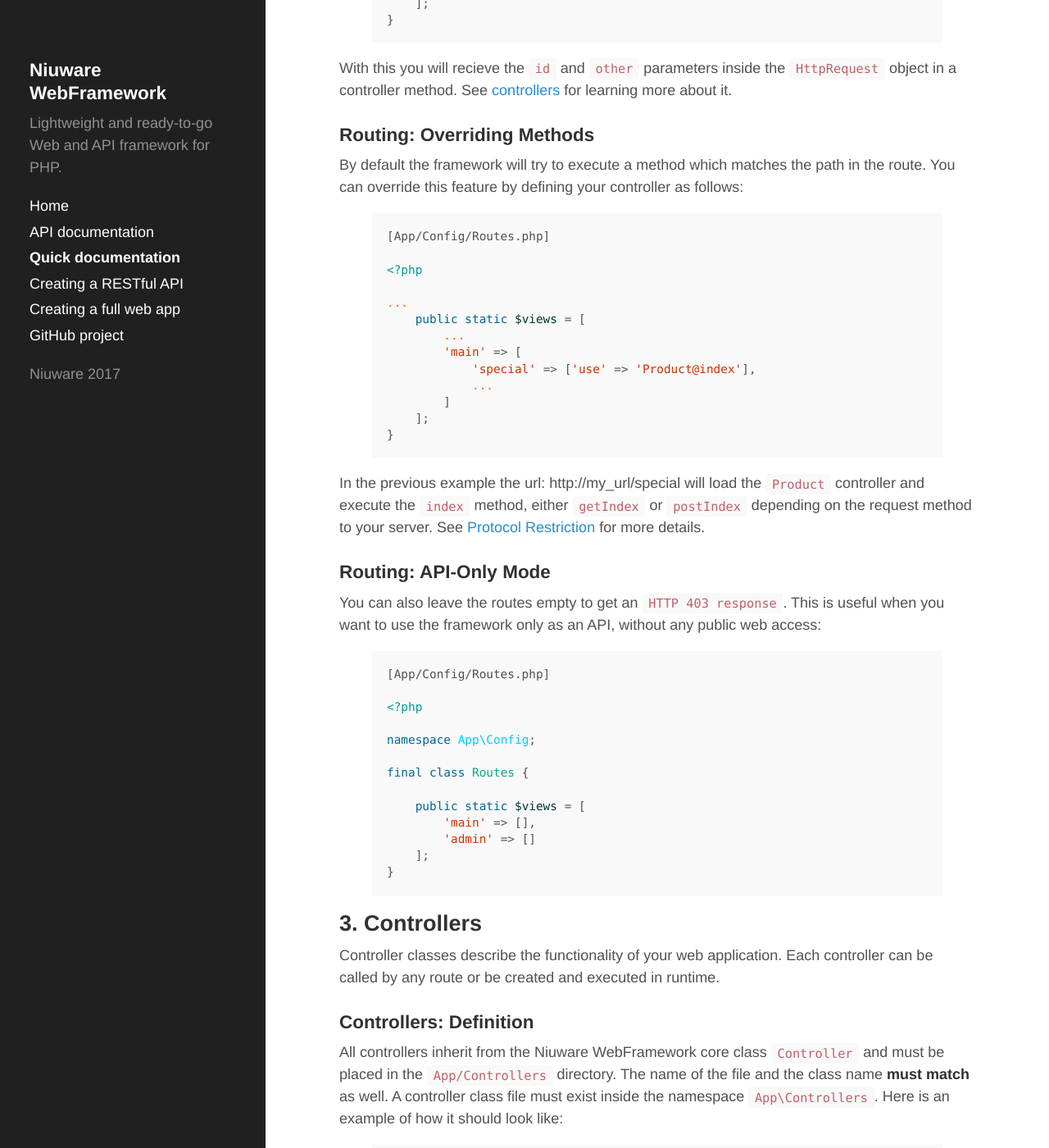
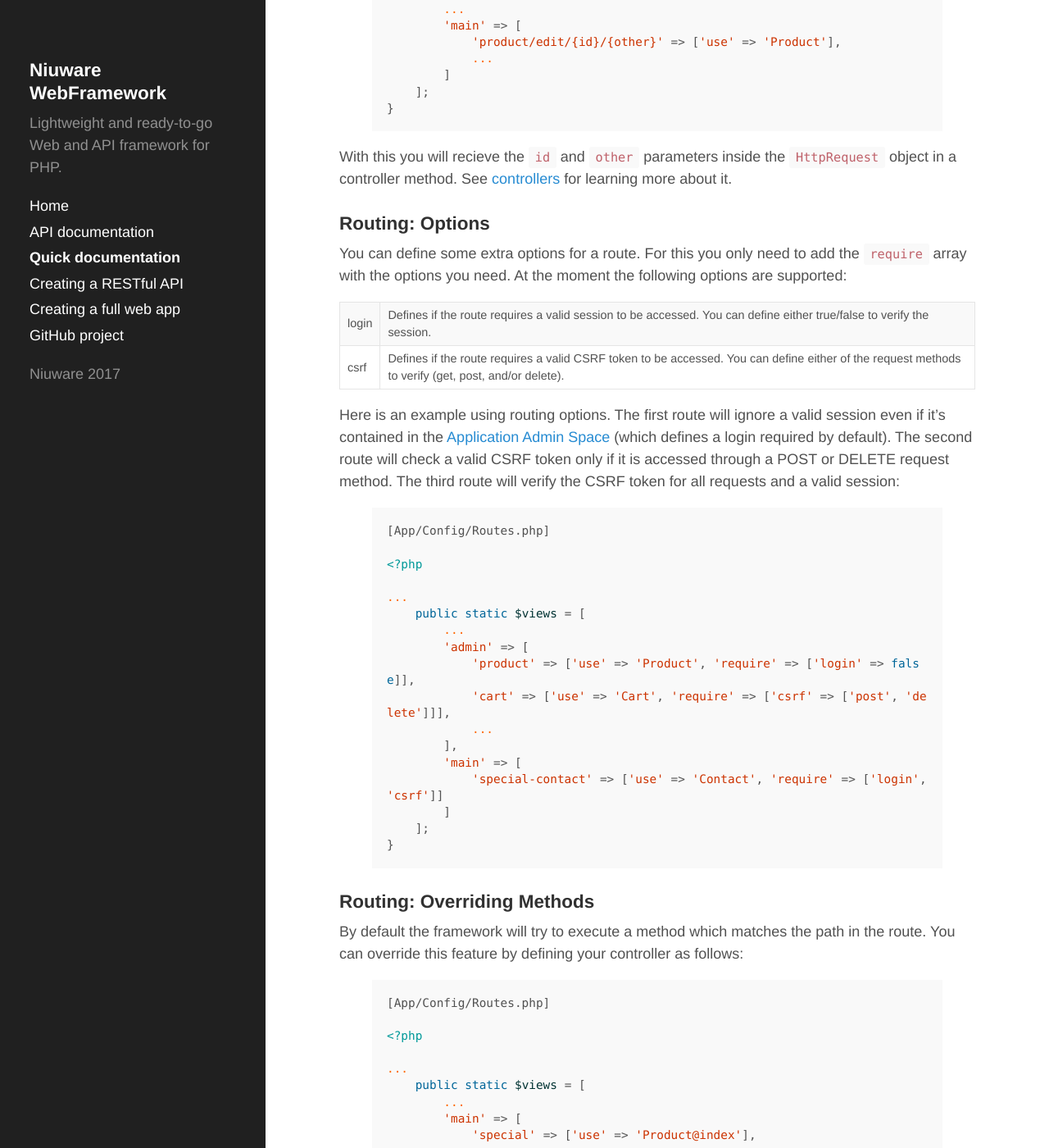
Before and after one commit to niuware/niuware.github.io, a Jekyll site: the page built from quick-docs.md, in a window 1280 px wide and 1400 px high, scrolled down 7020 px. Shown: the whole window at 82% size. Built offline with Jekyll 4.4.1, drawn with Linux system fonts in a browser that asks for light colours; some of the changed text lies outside the part shown.

Commit message:
Updated with Routing options

```diff
--- a/quick-docs.md
+++ b/quick-docs.md
@@ -12,8 +12,9 @@ This is a quick documentation on how to use all of the available features in Niu
   2.2 <a href="#routing-admin">Application Admin Space</a>
   2.3 <a href="#routing-spaces">Application Spaces</a>
   2.4 <a href="#routing-map">Mapped Variables</a>
-  2.5 <a href="#routing-override">Overriding Methods</a>
-  2.6 <a href="#routing-api">API-Only Mode</a>
+  2.5 <a href="#routing-options">Options</a>
+  2.6 <a href="#routing-override">Overriding Methods</a>
+  2.7 <a href="#routing-api">API-Only Mode</a>
 3. <a href="#controllers">Controllers</a>
   3.1 <a href="#controllers-define">Definition</a>
   3.2 <a href="#controllers-access">Calls</a>
@@ -243,6 +244,9 @@ final class Routes {
             // Login and CSRF check required
             'my-form' => ['use' => 'Cart', 'require' => ['login', 'csrf']],
 
+            // Login and CSRF custom check
+            'my-form' => ['use' => 'Cart', 'require' => ['login' => false, 'csrf' => ['get', 'post', 'delete']]],
+
             // Mapped variables
             'category/{name}' => ['use' => 'Category'],
 
@@ -364,6 +368,47 @@ You can map it in the `Routes.php` file as:
 {% endhighlight %}
 
 With this you will recieve the `id` and `other` parameters inside the `HttpRequest` object in a controller method. See <a href="#controllers">controllers</a> for learning more about it.
+
+<a name="routing-admin"></a>
+### Routing: Options
+
+You can define some extra options for a route. For this you only need to add the `require` array with the options you need. At the moment the following options are supported:
+
+<table class="reduced">
+    <tbody>
+        <tr>
+            <td>login</td>
+            <td>Defines if the route requires a valid session to be accessed. You can define either true/false to verify the session.</td>
+        </tr>
+        <tr>
+            <td>csrf</td>
+            <td>Defines if the route requires a valid CSRF token to be accessed. You can define either of the request methods to verify (get, post, and/or delete).</td>
+        </tr>
+    </tbody>
+</table>
+
+Here is an example using routing options. The first route will ignore a valid session even if it's contained in the <a href="#routing-admin">Application Admin Space</a> (which defines a login required by default). The second route will check a valid CSRF token only if it is accessed through a POST or DELETE request method. The third route will verify the CSRF token for all requests and a valid session:
+
+{% highlight php %}
+[App/Config/Routes.php]
+
+<?php
+
+...
+    public static $views = [
+        ...
+        'admin' => [
+            'product' => ['use' => 'Product', 'require' => ['login' => false]],
+            'cart' => ['use' => 'Cart', 'require' => ['csrf' => ['post', 'delete']]],
+            ...
+        ],
+        'main' => [
+            'special-contact' => ['use' => 'Contact', 'require' => ['login', 'csrf']]
+        ]
+    ];
+}
+
+{% endhighlight %}
 
 <a name="routing-override"></a>
 ### Routing: Overriding Methods
```
Also changed, not shown: Gemfile.lock.
